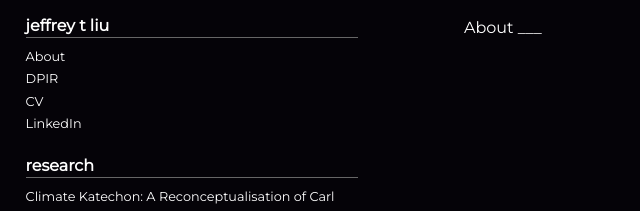
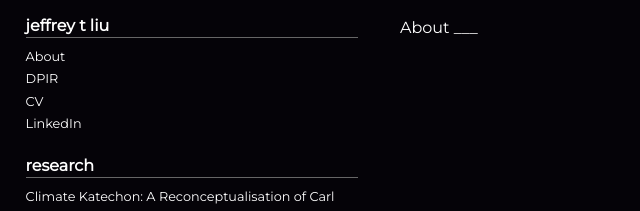
Before and after one commit to jeffrey-t-liu/jeffrey-t-liu.github.io, a Jekyll site: the page built from index.html, in a window 1280 px wide. Shown: the top 211 px of the page, without its empty margins (0-640 px from the left). Built offline with Jekyll 4.4.1, drawn with Linux system fonts in a browser that asks for light colours; the list of posts is cut into pages by our own code.

Commit message:
Update hyde.css

```diff
--- a/public/css/hyde.css
+++ b/public/css/hyde.css
@@ -158,14 +158,14 @@ hr.solid {
 @media (min-width: 48em) {
   .content {
     max-width: 48rem;
-    margin-left: 28rem;
+    margin-left: 24rem;
     margin-right: 2rem;
   }
 }
 
 @media (min-width: 64em) {
   .content {
-    margin-left: 28rem;
+    margin-left: 24rem;
     margin-right: 4rem;
   }
 }
```
